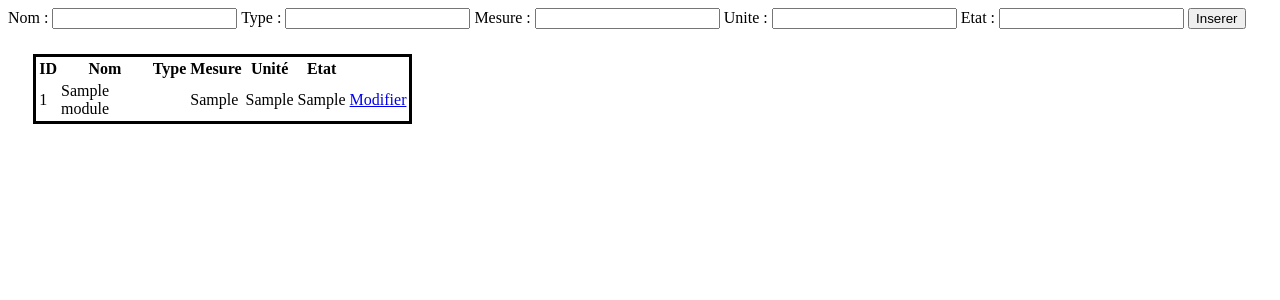
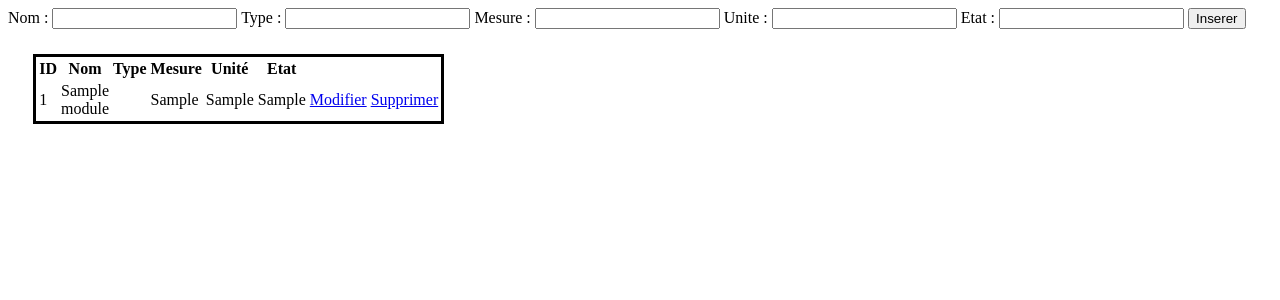
Before and after one commit to gaouimounir/TestWeBreathe, a PHP site: page /affiche-module.php in a window 1280 px wide. Shown: the top 300 px of the page. Run offline with PHP 8.4, Linux system fonts and the light colour scheme; tables that the repository leaves empty or names only in its code hold one stand-in row (values such as "Sample post").

Commit message:
feat: update delete module

```diff
--- a/affiche-module.php
+++ b/affiche-module.php
@@ -77,10 +77,14 @@ if($_SERVER['REQUEST_METHOD'] === 'POST') {
                     <td><?php echo $mod->getMesure(); ?></td>
                     <td><?php echo $mod->getUnite(); ?></td>
                     <td><?php echo $mod->getEtat(); ?></td>
+
+                    <td><a href="modifier-module.php?id_module=<?php echo $mod->getId_module(); ?>">
+                        <i class="bi bi-pencil-square"></i> Modifier</a>
+                    </td>
+
                     <td>
-                        <a href="modifier-module.php?id_module=<?php echo $mod->getId_module(); ?>">
-                            <i class="bi bi-pencil-square"></i> Modifier
-                        </a>
+                        <a href="supprimer-module.php?id=<?php echo $mod->getId_module(); ?>">
+                        <i class="bi bi-pencil-square"></i> Supprimer</a>
                     </td>
 
                 </tr>
```
Also changed, not shown: supprimer-module.php (added, +26 -0 lines).
